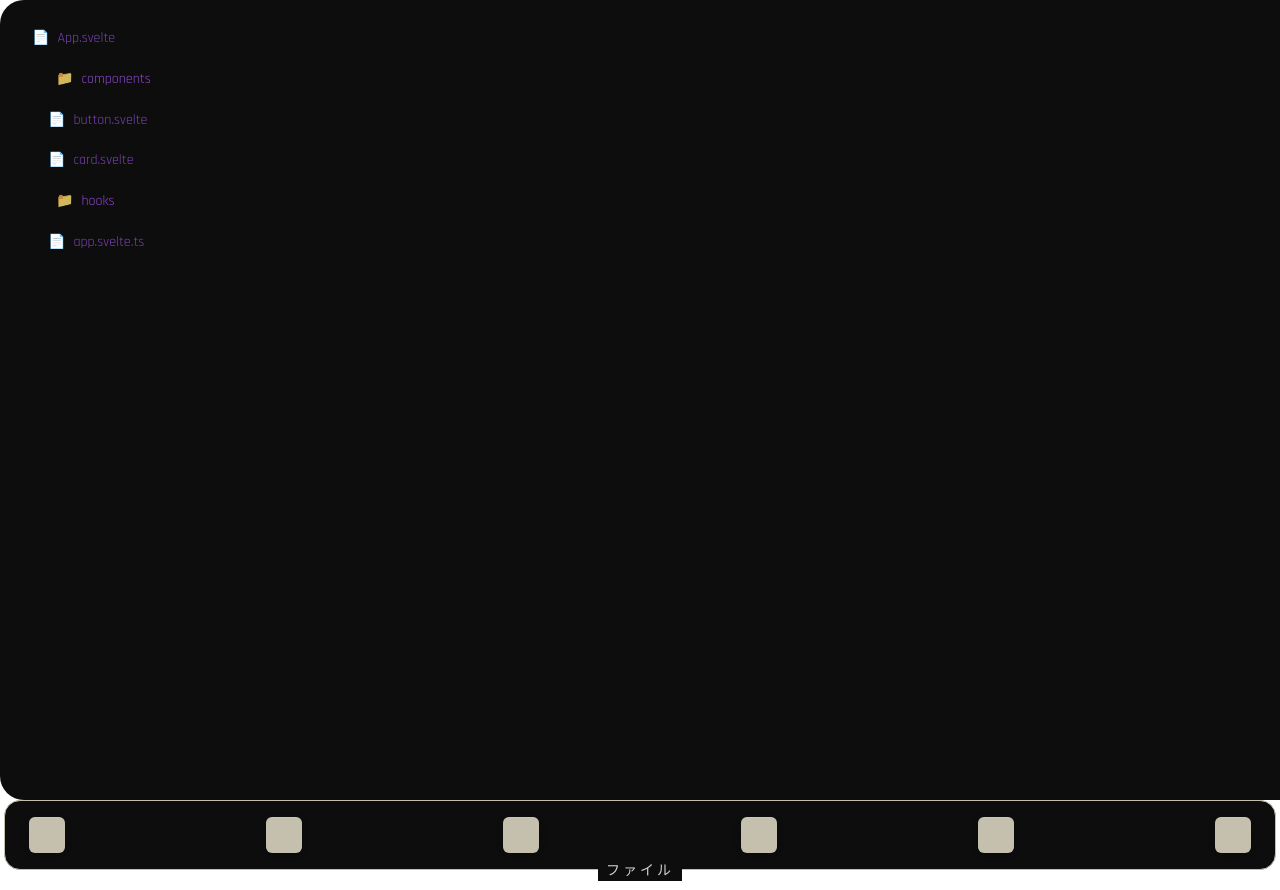
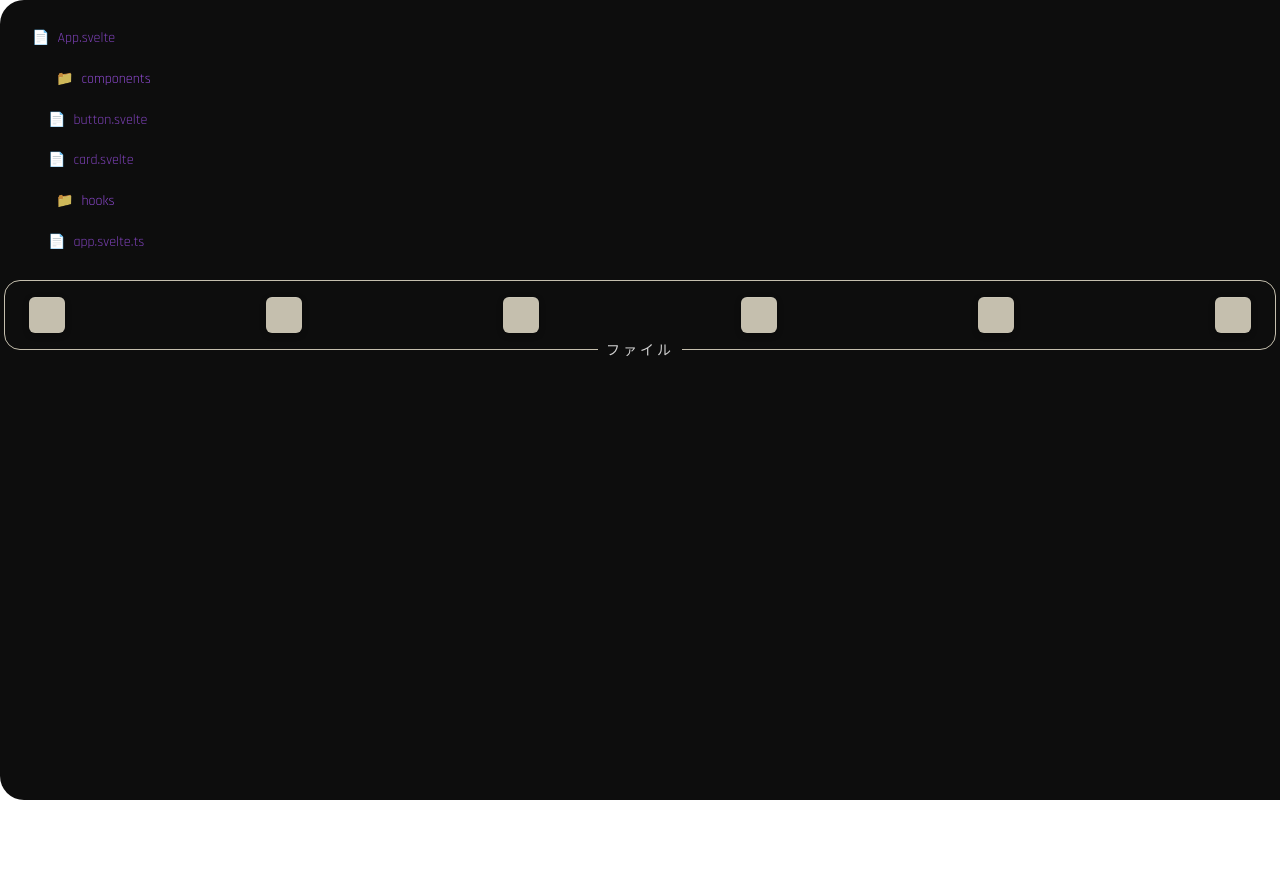
Before and after one commit to BNFLYD/WeztCode, a SvelteKit app in the folder frontend/: page / in a window 1280 px wide. After the commit the page ends 800 px from the top, so only its background shows below. Built offline with nearby package versions, Linux system fonts and the light colour scheme; some icons are missing; a web font is replaced by a local one.

Commit message:
sections

```diff
--- a/frontend/src/routes/+page.svelte
+++ b/frontend/src/routes/+page.svelte
@@ -53,7 +53,8 @@
 </script>
 
 <!-- Sidebar -->
-<div class="h-[100vh] flex flex-col bg-back-deep rounded-l-3xl overflow-hidden">
+<div class="h-[100vh] flex flex-col bg-back-deep rounded-l-3xl">
+  <div class="overflow-hidden">
     <!-- Content Area -->
     <div class="flex-1 overflow-y-auto p-5">
       <!-- Explorer Section -->
@@ -200,8 +201,11 @@
       {/each}
     </div>
     <div class="flex justify-center -mb-5">
-    <span class="bg-back-deep px-2 text-sm font-sans tracking-[3px] text-print">
+      <span
+        class="bg-back-deep px-2 text-sm font-sans tracking-[3px] text-print"
+      >
         {sections.find((s) => s.id === activeSection)?.label}
       </span>
     </div>
   </div>
+</div>
```
Lines whose indentation alone changed are shown as unchanged.
